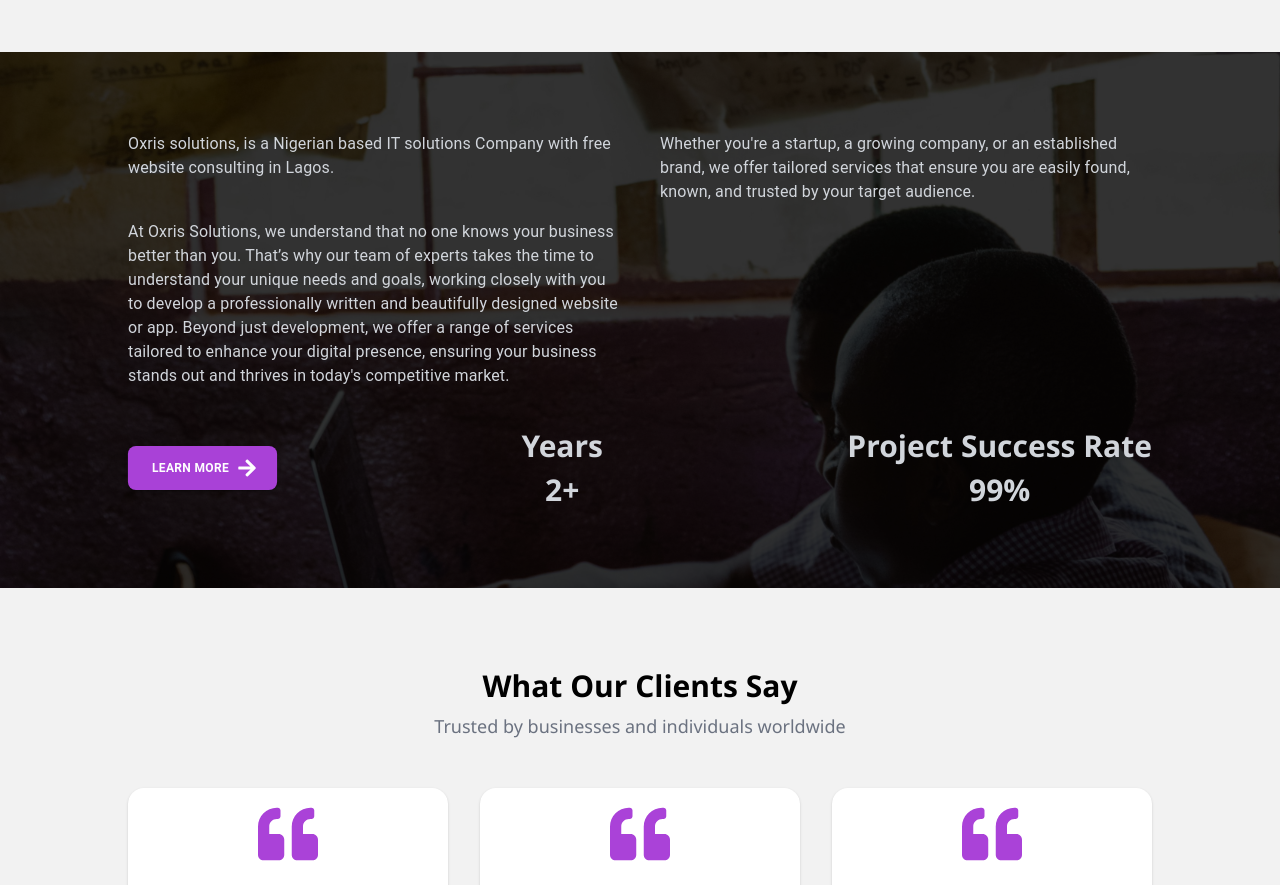
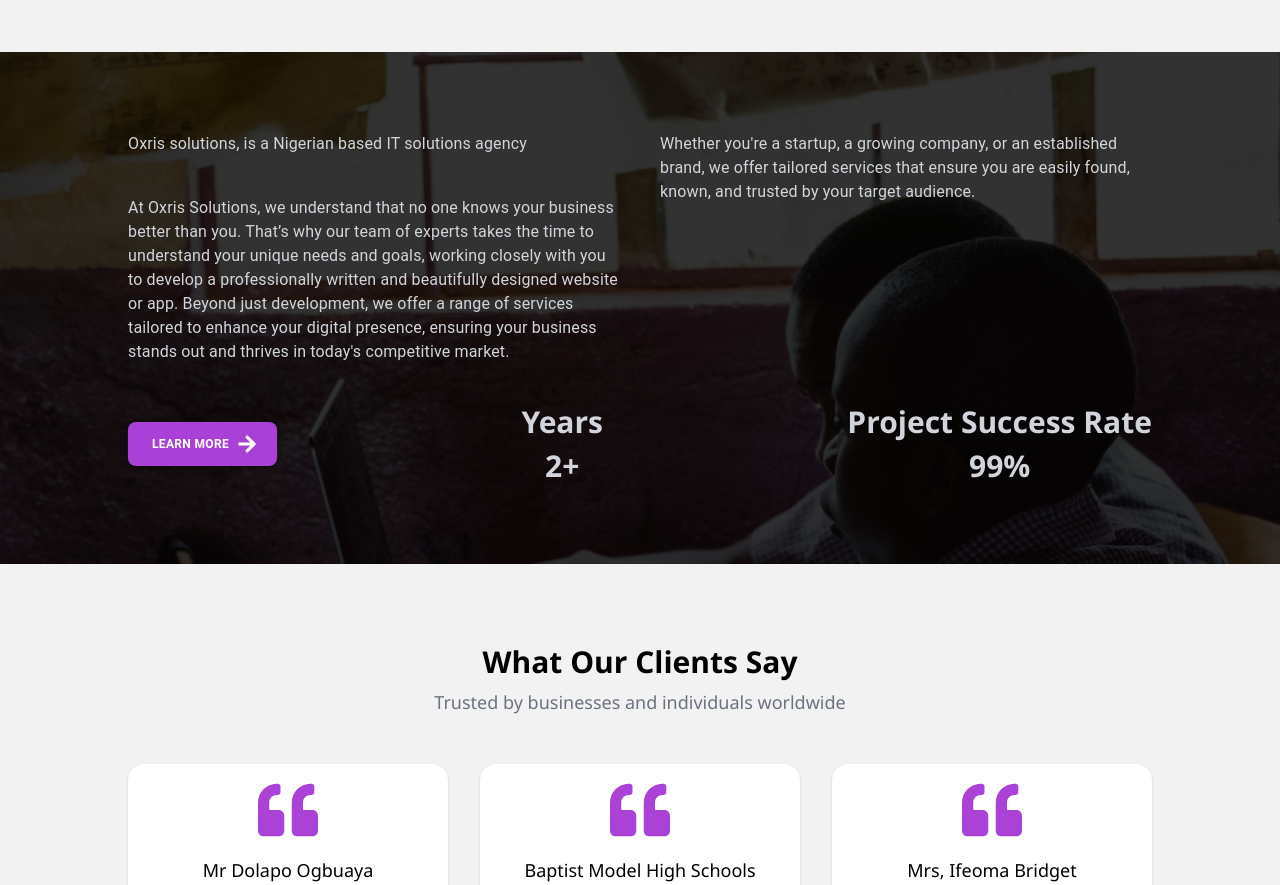
Before and after one commit to Obichris1/oxris, a Next.js app: page / in a window 1280 px wide. Shown: the part 1120-2005 px from the top of the page. Built offline with nearby package versions, Linux system fonts and the light colour scheme.

Commit message:
cleanups

```diff
--- a/src/app/components/Banner.jsx
+++ b/src/app/components/Banner.jsx
@@ -122,8 +122,7 @@
             className="flex flex-col gap-10 w-full md:w-1/2  opacity-0 "
           >
             <Typography className="!text-gray-300 !text-[14px] md:!text-base !leading-7 ">
-              Oxris solutions, is a Nigerian based IT solutions Company with
-              free website consulting in Lagos.
+              Oxris solutions, is a Nigerian based IT solutions agency
             </Typography>
 
             <Typography className="!text-gray-300 !text-[14px] md:!text-base !leading-7">
--- a/src/app/layout.js
+++ b/src/app/layout.js
@@ -3,6 +3,7 @@
 import Navbar from "./components/Navbar";
 import Footer from "./components/Footer";
 import WhatsAppIcon from "./components/WhatsappIcon";
+import Head from 'next/head';
 
 const geistSans = Geist({
   variable: "--font-geist-sans",
@@ -44,6 +45,7 @@
 <head>
         {/* Favicon */}
         <link rel="icon" type="image/png" href="/favicon.png" />
+        <title>Oxris Solutions | Websites, Mobile Applications, Business Solutions, IT training</title>
 
         {/* Canonical URL */}
         <link rel="canonical" href="https://oxrissolutions.com" />
```
